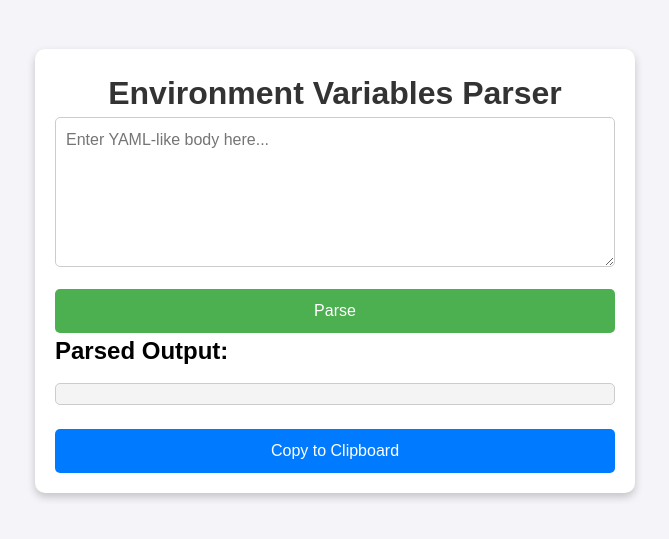
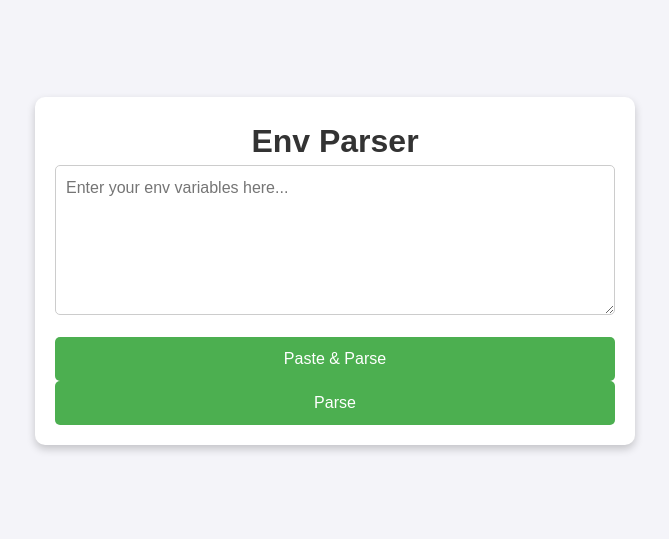
Before and after one commit to 00058973/00058973.github.io, a plain HTML site: page index.html in a window 1280 px wide. Shown: the part 129-668 px from the top of the page, without its empty margins (305-974 px from the left). Drawn offline with Linux system fonts and the light colour scheme.

Commit message:
Update index.html

```diff
--- a/index.html
+++ b/index.html
@@ -8,13 +8,17 @@
     </head>
     <body>
         <div class="container">
-    <h1>Environment Variables Parser</h1>
-    <textarea id="input" placeholder="Enter YAML-like body here..."></textarea>
+            <h1>Env Parser</h1>
+            <textarea id="input" placeholder="Enter your env variables here..."></textarea>
+            <div class="button-group">
+                <button id="paste-parse-button">Paste & Parse</button>
                 <button id="parse-button">Parse</button>
-    <h2>Parsed Output:</h2>
-    <pre id="output"></pre>
-    <button id="copy-button">Copy to Clipboard</button>
             </div>
+            <h2 id="output-header" style="display: none;">Parsed Output:</h2>
+            <pre id="output" style="display: none;"></pre>
+            <button id="copy-button" style="display: none;">Copy</button>
+        </div>
+
         <script src="script.js"></script>
     </body>
 </html>
```
Lines whose indentation alone changed are shown as unchanged.
